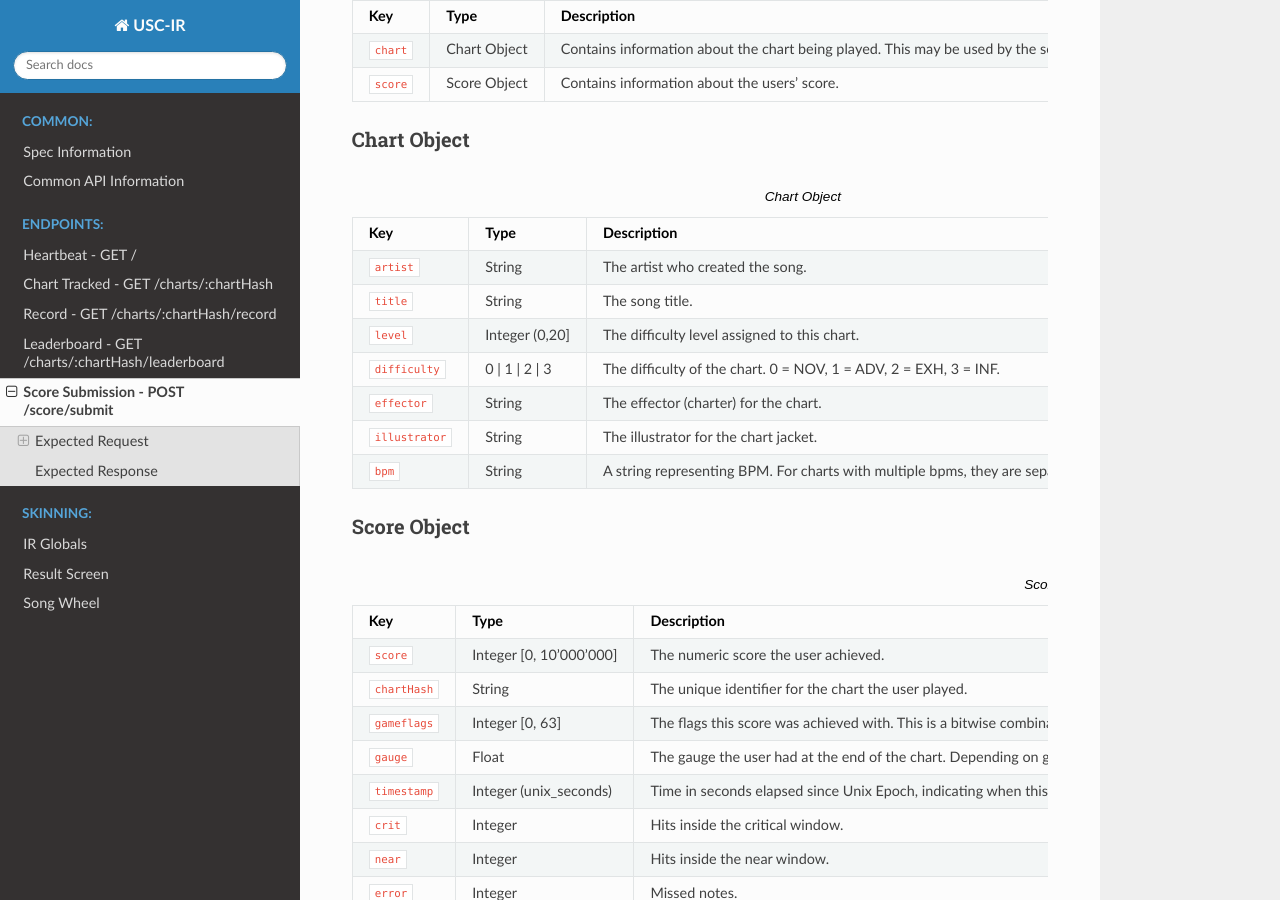
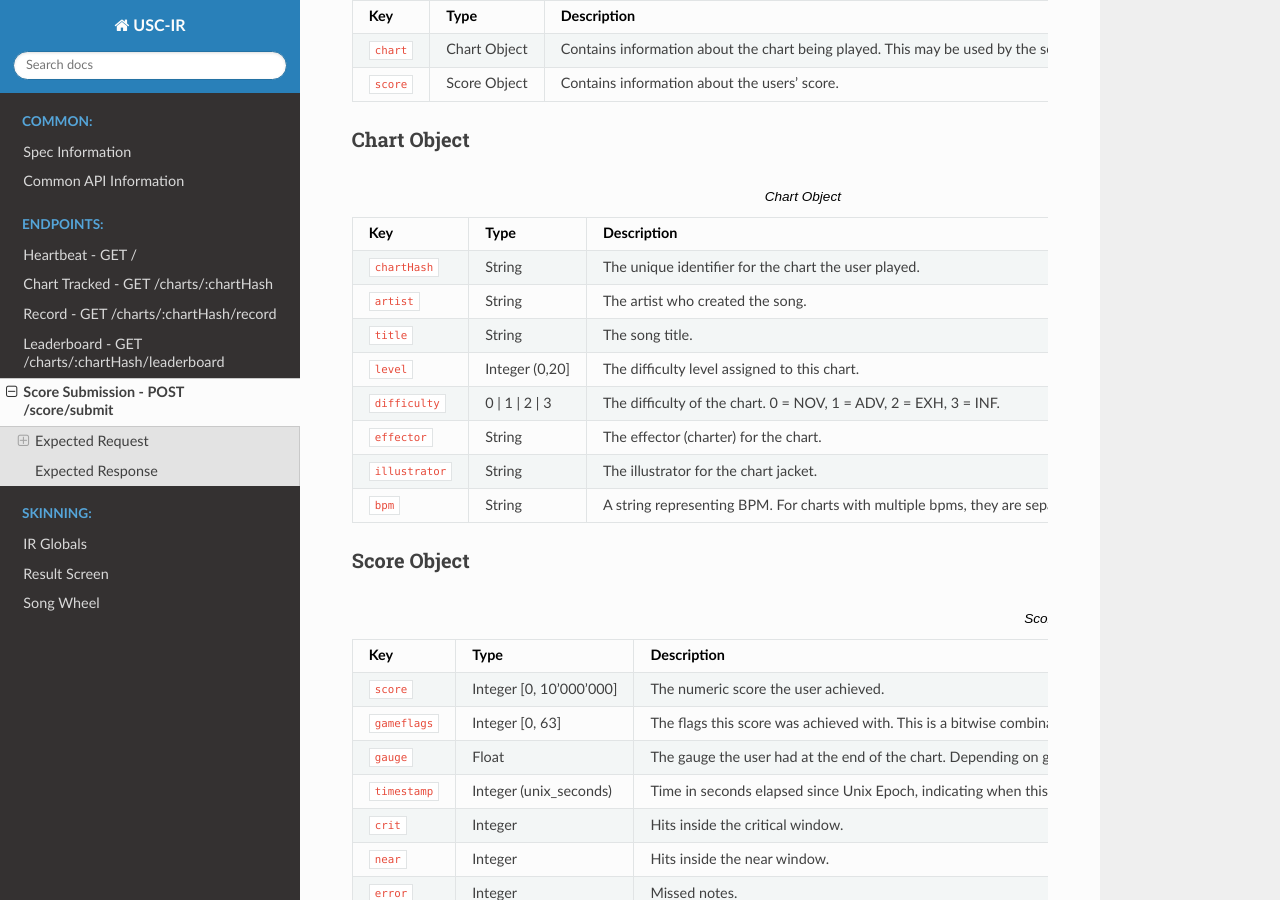
Before and after one commit to zkldi/uscir-spec, a Sphinx documentation site: the page built from source/endpoints/score-submit.rst, in a window 1280 px wide and 900 px high, scrolled down 408 px. Built offline with Sphinx 7.4.7 and the Read the Docs theme 2.0.0, drawn with Linux system fonts in a browser that asks for light colours; part of the change alters nothing that is shown.

```diff
--- a/source/endpoints/score-submit.rst
+++ b/source/endpoints/score-submit.rst
@@ -37,6 +37,9 @@ Chart Object
     *   - Key
         - Type
         - Description
+    *   - ``chartHash``
+        - String
+        - The unique identifier for the chart the user played.
     *   - ``artist``
         - String
         - The artist who created the song.
@@ -73,9 +76,6 @@ Score Object
     *   - ``score``
         - Integer [0, 10'000'000]
         - The numeric score the user achieved.
-    *   - ``chartHash``
-        - String
-        - The unique identifier for the chart the user played.
     *   - ``gameflags``
         - Integer [0, 63]
         - The flags this score was achieved with. This is a bitwise combination of 6 flags. In smallest-to-largest order, these are Hard Gauge, Mirror, Random, Auto-BT, Auto-Hold, Auto-Laser.
```
